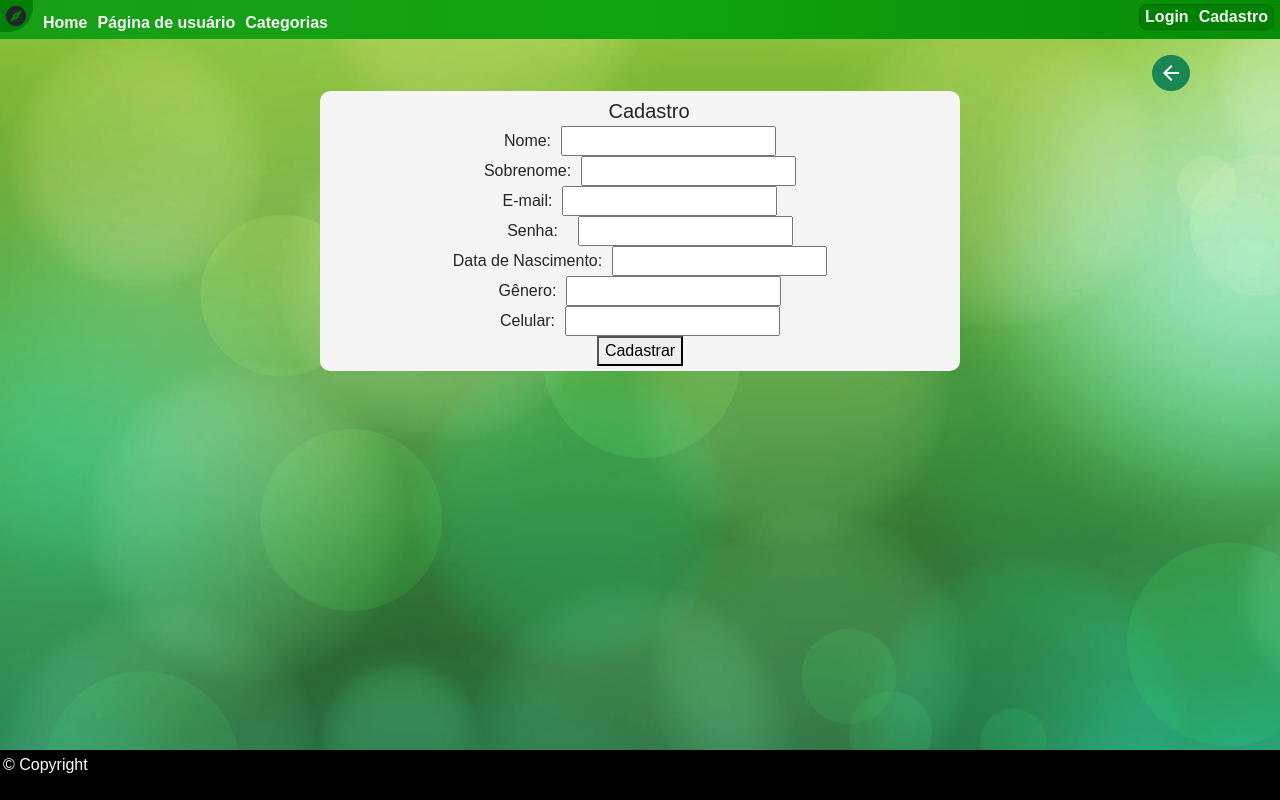
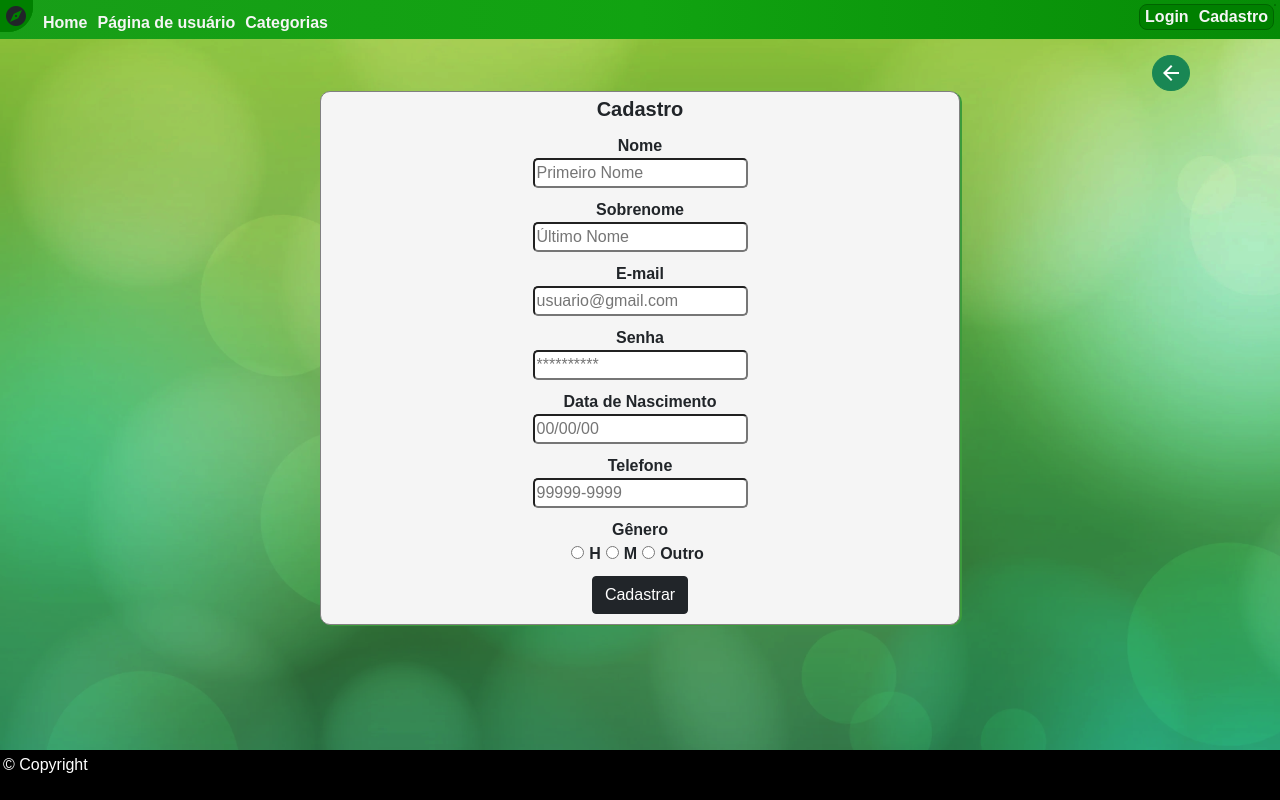
Before and after one commit to 21E321E4-DFE-GRP-EDC-01C1-T1-P1/Projeto-GN, a Vue app: page /Cadastro in a window 1280 px wide. Built offline with nearby package versions, Linux system fonts and the light colour scheme.

Commit message:
Formatando Login e Cadastro

```diff
--- a/src/Pages/Cadastro.vue
+++ b/src/Pages/Cadastro.vue
@@ -1,79 +1,84 @@
 <template>
-  <form class="login">
-    <span class="loginTitulo"> Cadastro </span>
-
-    <div class="email">
-      <span>Nome:</span>
-      <input type="text" name="nome">
+  <form id="login">
+    <h3>Cadastro</h3>
+    <div id="nome">
+      <span>Nome</span><br>
+      <input type="text" name="nome" placeholder="Primeiro Nome" required>
     </div>
-
-    <div class="email">
-      <span>Sobrenome:</span>
-      <input type="text" name="sobrenome">
+    <div id="sobrenome">
+      <span>Sobrenome</span><br>
+      <input type="text" name="sobrenome" placeholder="Último Nome" required>
     </div>
-
-    <div class="email">
-      <span>E-mail:</span>
-      <input type="e-mail" name="e-mail">
+    <div id="email">
+      <span>E-mail</span><br>
+      <input type="email" name="email" placeholder="usuario@gmail.com" required>
     </div>
-
-    <div class="Senha">
-      <span>Senha:</span>
-      <input type="password" name="senha">
+    <div id="senha">
+      <span>Senha</span><br>
+      <input type="password" name="senha" placeholder="**********" required>
     </div>
-
-    <div class="email">
-      <span>Data de Nascimento:</span>
-      <input type="number" name="nascimento">
+    <div id="nascimento">
+      <span>Data de Nascimento</span><br>
+      <input type="number" name="nascimento" placeholder="00/00/00" required>
     </div>
-
-    <div class="email">
-      <span>Gênero:</span>
-      <input type="text" name="genero">
+    <div id="telefone">
+      <span>Telefone</span><br>
+      <input type="number" name="telefone" placeholder="99999-9999" required>
     </div>
-
-    <div class="email">
-      <span>Celular:</span>
-      <input type="number" name="celular">
+    <div id="genero">
+      <span>Gênero</span><br>
+      <input type="radio" name="gender" id="male" value="male">
+      <label for="male">H</label>
+      <input type="radio" name="gender" id="female" value="female">
+      <label for="female">M</label>
+      <input type="radio" name="gender" id="other" value="other">
+      <label for="other">Outro</label>
     </div>
-
-    <div class="botaoLogin">
-      <div>
-        <button class="botao">Cadastrar</button>
-      </div>
+    <div class="btnLogin">
+      <button class="btn btn-dark">Cadastrar</button>
     </div>
   </form>
 </template>
 <script>
 export default {
-  name: "Form",
+  name: "Form"
 };
 </script>
 <style scoped>
-.login {
+#login{
+  text-align: center;
+	font-weight: bold;
   background-color: whitesmoke;
   padding: 5px;
+	border: 1px grey solid;
   border-radius: 10px;
   width: 50%;
   margin: auto;
+	box-shadow: 2px 1px rgb(59, 155, 59);
 }
-.loginTitulo {
-  margin-left: 45%;
-  text-align: center;
-  font: bold;
+#login h3 {
+  font-weight: bold;
   font-size: 20px;
+	text-align: center;
 }
-.email,
-.Senha,
-.botaoLogin,
-.cadastre,
-.esqueceuS {
-  text-align: center;
+#login div, #login span {
+	padding: 5px;
 }
-.email span {
-  padding-right: 10px;
+#login input {
+	border-radius: 5px;
 }
-.Senha span {
-  padding: 20px;
+#login label {
+	padding: 0px 5px;
+}
+input::-webkit-outer-spin-button,
+input::-webkit-inner-spin-button {
+  -webkit-appearance: none;
+  margin: 0;
+}
+@media screen and (max-width: 580px){
+    #login {
+        width: 80%;
+        margin: 0% 0% 15% 8%;
+    }
 }
 </style>
--- a/src/Pages/Login.vue
+++ b/src/Pages/Login.vue
@@ -1,71 +1,67 @@
 <template>
-    <form class="login">
-					<span class="loginTitulo">
-						Login
-					</span>
-
-					<div class="email">
+    <form id="login">
+		<h3>Login</h3>
+		<div id="email">
 			<span>E-mail:</span>
-						<input type="e-mail" name="e-mail" placeholder=" Digite o e-mail">
-
+			<input type="email" name="email" placeholder=" Digite seu email" required>
 		</div>
-
-					<div class="Senha">
+		<div id="senha">
 			<span>Senha:</span>
-						<input type="password" name="senha" placeholder=" Digite sua senha">
+			<input type="password" name="senha" placeholder=" Digite sua senha" required>
 		</div>
-
-					<div class="esqueceuS">
-						<a href="#">
-							Esqueceu sua senha?
-						</a>
+		<div id="btnLogin">
+			<button class="btn btn-dark">Entrar</button>
 		</div>
-
-					<div class="botaoLogin">
-						<div>
-							<button class="botao">
-								Login
-							</button>
+		<div id="cadastre-se">
+			<router-link to="/Cadastro">Cadastre-se</router-link>
 		</div>
-					</div>
-
-					<div class="cadastre">
-						<span>
-							Ou
-						</span>
-
-						<a href="#">
-							Cadastre-se
-						</a>
-					</div>
+		<!-- <div id="esqueceuS">
+			<a href="#">Esqueceu sua senha?</a>
+		</div> -->
 	</form>
 </template>
+
 <script>
 export default {
-    name: "Form",
+    name: "Form"
 }
 </script>
+
 <style scoped>
-.login{
+#login{
+	text-align: center;
+	font-weight: bold;
     background-color: whitesmoke;
     padding: 5px;
+	border: 1px grey solid;
     border-radius: 10px;
     width: 50%;
     margin: auto;
+	box-shadow: 2px 1px rgb(59, 155, 59);
 }
-.loginTitulo{
-    margin-left: 45%;
-    text-align: center;
-    font: bold;
+#login h3 {
+    font-weight: bold;
     font-size: 20px;
-}
-.email,.Senha,.botaoLogin,.cadastre,.esqueceuS{
 	text-align: center;
 }
-.email span{
-    padding-right: 10px;
+#login div, #login span {
+	padding: 5px;
 }
-.Senha span{
-    padding: 20px;
+#login input {
+	border-radius: 5px;
+}
+a:link, a:visited {
+    color: black;
+    font-weight: bold;
+	text-decoration: none;
+}
+a:hover {
+    text-decoration: underline;
+}
+@media screen and (max-width: 580px){
+    #login {
+        width: 80%;
+        margin: 0% 0% 15% 8%;
+    }
 }
 </style>
--- /dev/null
+++ b/src/Pages/PerfilEdit.vue
@@ -0,0 +1,98 @@
+<template>
+    <div>
+        <main>
+            <div id="personal_data_block">
+                <h3>Nome</h3><br>
+                <h3>Sobrenome</h3><br>
+                <h3>Email</h3><br>
+                <h3>Data de Nascimento</h3><br>
+                <h3>Gênero</h3><br>
+                <h3>Celular</h3><br>
+                </div>
+            <UserMenu />
+            <div id="activity_Block">
+                <h3>Minhas Atividades</h3>
+                <p v-if="activities < 1">Nenhuma atividade no momento.</p>
+                <div v-else v-for="activity in activities" :key="activity.id">
+                    <div class="activity_card">
+                        <h3>{{activity.name}}</h3>
+                        <p>Tempo decorrido: {{activity.currentTime}}</p>
+                    </div>
+                </div>
+                <router-link to="/Categorias"><button class="btn btn-success btn-sm">+</button></router-link>
+                <router-link to="/edicaodeperfil"><button class="btn btn-success btn-sm">+</button></router-link>
+            </div>
+        </main>
+    </div>
+</template>
+<script>
+import UserMenu from '../components/UserMenu.vue'
+export default {
+    data() {
+        return {
+             activities: [/*{name: "Inglês", currentTime: "X min"}*/]
+        }
+    },
+    components: {
+        UserMenu
+    }
+}
+</script>
+<style scoped>
+/* Css para o Main */
+#personal_data_Block {
+    background-color: whitesmoke;
+    padding: 5px;
+    border-radius: 10px;
+    width: 50%;
+    margin-left: 40%;
+    padding-bottom: 43px;
+    box-shadow: 2px 1px rgb(59, 155, 59);
+}
+#personal_data_Block h3 {
+    font-size: 24px;
+    font-weight: bold;
+    border-radius: 5px;
+    color: white;
+    background-color: rgb(16, 150, 16);
+    padding: 4px;
+}
+#activity_Block {
+    background-color: whitesmoke;
+    padding: 5px;
+    border-radius: 10px;
+    width: 50%;
+    margin-left: 40%;
+    padding-bottom: 43px;
+    box-shadow: 2px 1px rgb(59, 155, 59);
+}
+#activity_Block h3 {
+    font-size: 24px;
+    font-weight: bold;
+    border-radius: 5px;
+    color: white;
+    background-color: rgb(16, 150, 16);
+    padding: 4px;
+}
+#activity_Block p {
+    font-weight: bold;
+    margin-left: 4px;
+}
+.activity_card {
+    padding: 5px;
+    background-color: whitesmoke;
+    border-radius: 15px;
+}
+.btn {
+    float: right;
+    font-size: 24px;
+    padding: 0px 12px;
+    border-radius: 100%;
+}
+@media screen and (max-width: 580px){
+    #activity_Block {
+        width: 80%;
+        margin: 0% 0% 15% 8%;
+    }
+}
+</style>
```
Also changed, not shown: src/Pages/perfil.vue (deleted, +0 -98 lines). Lines whose indentation alone changed are shown as unchanged.
